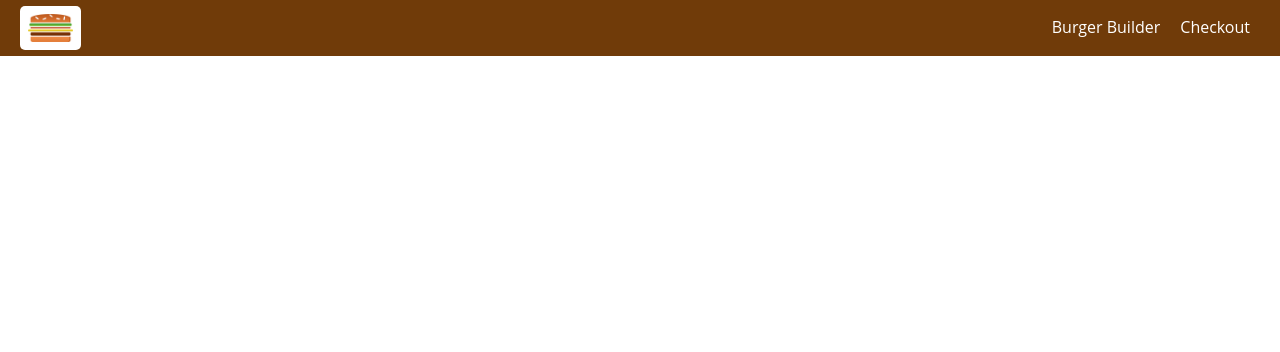
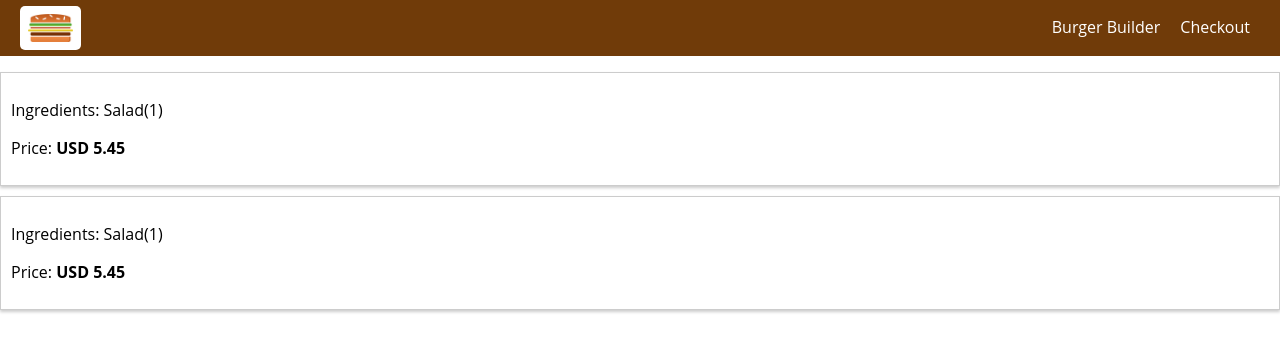
Before and after one commit to tnguyen440/burger-builder, a React app: page /orders in a window 1280 px wide. Shown: the top 352 px of the page. Built offline with nearby package versions, Linux system fonts and the light colour scheme.

Commit message:
add order component

```diff
--- a/src/App.js
+++ b/src/App.js
@@ -4,6 +4,7 @@ import { Route, Switch } from 'react-router-dom';
 import Layout from './hoc/Layout/Layout';
 import BurgerBuilder from './containers/BurgerBuilder/BurgerBuilder';
 import Checkout from './containers/Checkout/Checkout';
+import Orders from './containers/Orders/Orders';
 
 class App extends Component {
   state = {
@@ -23,6 +24,7 @@ class App extends Component {
             {/* {this.state.show ? <BurgerBuilder /> : null} */}
             <Switch>
               <Route path='/checkout' component={Checkout} />
+              <Route path='/orders' component={Orders} />
               <Route path='/' exact component={BurgerBuilder} />
             </Switch>
         </Layout>
--- /dev/null
+++ b/src/components/Order/Order.css
@@ -0,0 +1,8 @@
+.Order {
+  width: 100%;
+  border: 1px solid #ccc;
+  box-shadow: 0 2px 3px #ccc;
+  padding: 10px;
+  margin: 10px auto;
+  box-sizing: border-box;
+}
--- /dev/null
+++ b/src/components/Order/Order.js
@@ -0,0 +1,13 @@
+import React from 'react';
+import classes from './Order.css';
+
+const Order = () => {
+  return (
+    <div className={classes.Order}>
+      <p>Ingredients: Salad(1)</p>
+      <p>Price: <strong>USD 5.45</strong></p>
+    </div>
+  );
+};
+
+export default Order;
--- a/src/containers/Checkout/Checkout.js
+++ b/src/containers/Checkout/Checkout.js
@@ -16,7 +16,7 @@ class Checkout extends Component {
     let price = 0;
     for (let param of query.entries()) {
       // param = ['bacon', '1']
-      if(param[0 ]=== 'price') {
+      if(param[0]=== 'price') {
         price = param[1]
       } else {
         ingredients[param[0]] =+ param[1]; // -> bacon: 1
--- /dev/null
+++ b/src/containers/Orders/Orders.css
@@ -0,0 +1,3 @@
+.Orders {
+
+}
--- /dev/null
+++ b/src/containers/Orders/Orders.js
@@ -0,0 +1,18 @@
+import React, { Component } from 'react';
+
+import classes from './Orders.css';
+
+import Order from '../../components/Order/Order';
+
+class Orders extends Component {
+  render() {
+    return (
+      <div className={classes.Orders}>
+        <Order />
+        <Order />
+      </div>
+    );
+  }
+}
+
+export default Orders;
```
